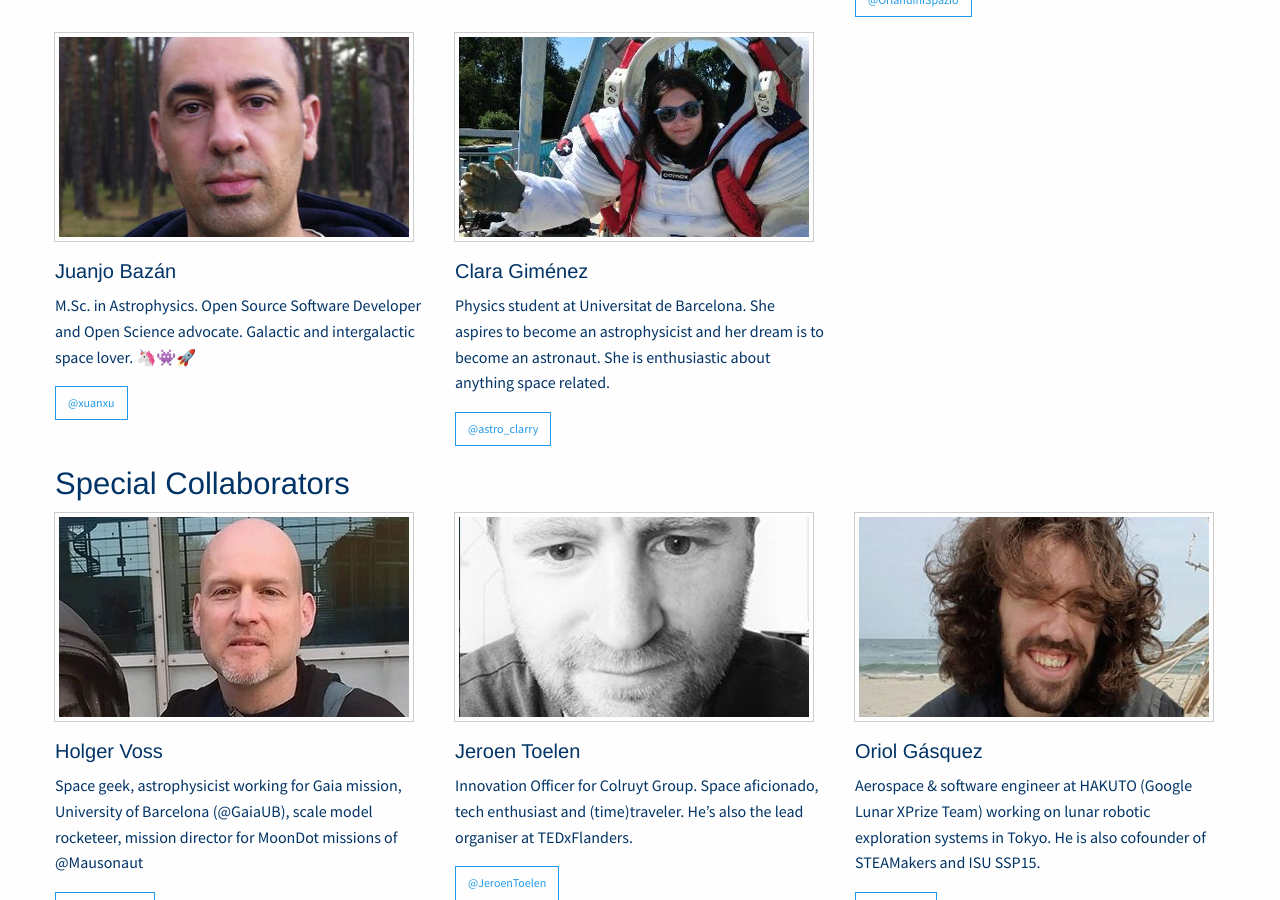
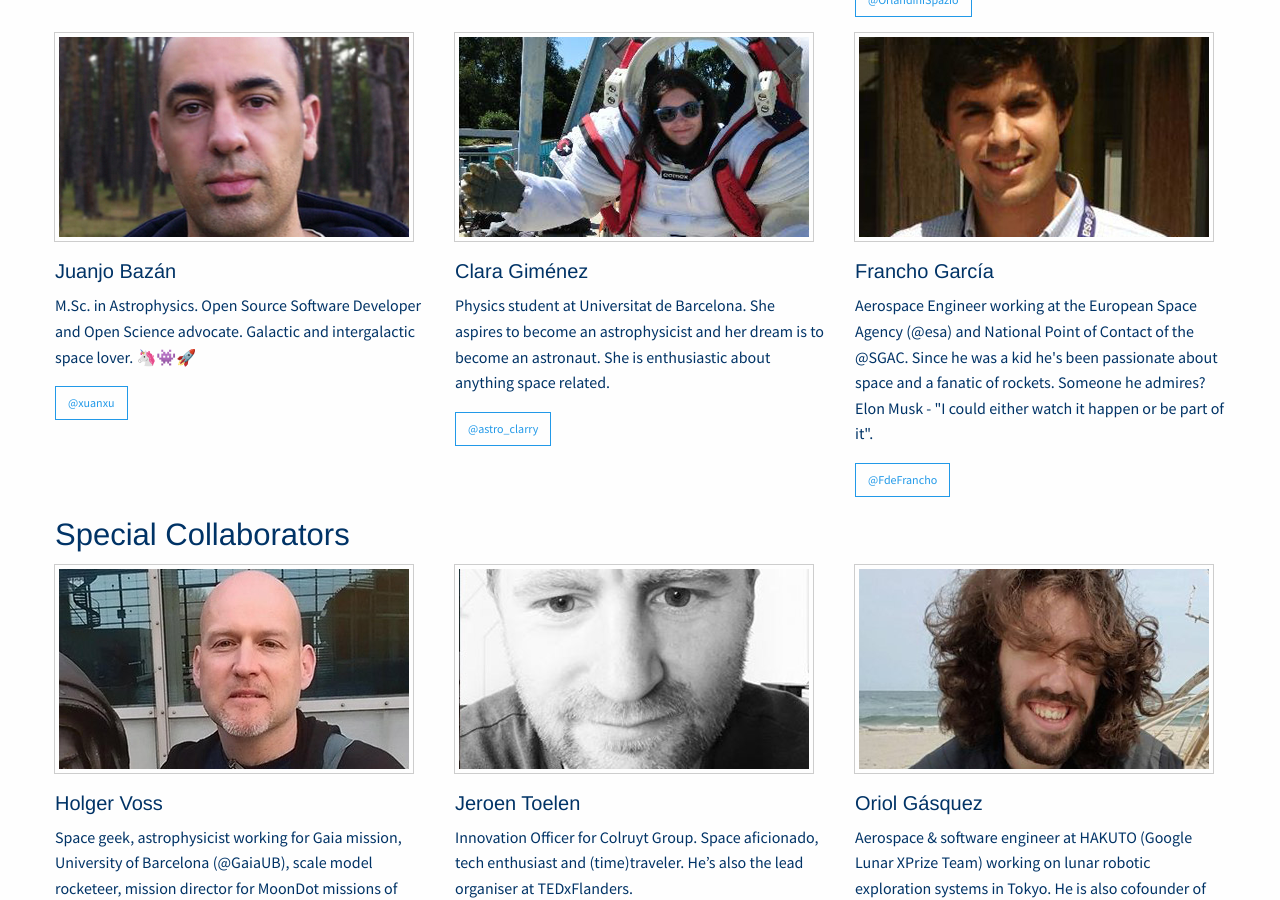
Before and after one commit to xuanxu/spaceup_bcn, a Jekyll site: the page built from team.html, in a window 1280 px wide and 900 px high, scrolled down 784 px. Built offline with Jekyll 4.4.1, drawn with Linux system fonts in a browser that asks for light colours; some of the changed lines change nothing that is shown.

Commit message:
francho in

```diff
--- a/team.html
+++ b/team.html
@@ -23,10 +23,10 @@ members:
     description: Physics student at Universitat de Barcelona. She aspires to become an astrophysicist and her dream is to become an astronaut. She is enthusiastic about anything space related.
     twitter: astro_clarry
     pic: clara.png
-#  - name: Francho García
-#    description: Aerospace Engineer working at the European Space Agency (@esa) and National Point of Contact of the @SGAC. Since he was a kid he's been passionate about space and a fanatic of rockets. Someone he admires? Elon Musk - "I could either watch it happen or be part of it".
-#    twitter: FdeFrancho
-#    pic: francho.jpg
+  - name: Francho García
+    description: Aerospace Engineer working at the European Space Agency (@esa) and National Point of Contact of the @SGAC. Since he was a kid he's been passionate about space and a fanatic of rockets. Someone he admires? Elon Musk - "I could either watch it happen or be part of it".
+    twitter: FdeFrancho
+    pic: francho.jpg
 collaborators:
   - name: Holger Voss
     description: Space geek, astrophysicist working for Gaia mission, University of Barcelona (@GaiaUB), scale model rocketeer, mission director for MoonDot missions of @Mausonaut
```
